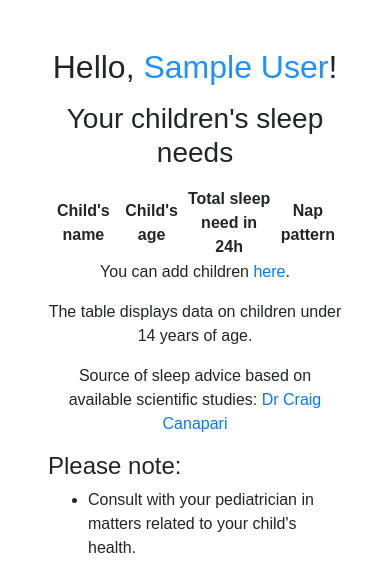
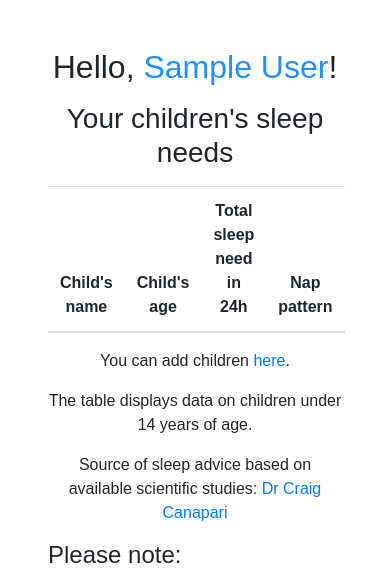
Before and after one commit to KeaKohv/babyzz, a Flask app: page / in a window 390 px wide. Shown: the part 74-647 px from the top of the page. Run offline with Flask 2, Linux system fonts and the light colour scheme; the visitor is signed in with stand-in values (Sample User, id 1); data that the repository does not hold is empty; some libraries are stand-ins or nearby versions.

Commit message:
undo responsive table

```diff
--- a/templates/averages.html
+++ b/templates/averages.html
@@ -8,7 +8,7 @@
     <h3>Suggestions based on averages</h3>
     <p></p>
 
-    <table class=".table-responsive table-striped">
+    <table class="table table-striped">
         <thead>
             <tr>
                 <th>Child's name</th>
--- a/templates/index.html
+++ b/templates/index.html
@@ -9,7 +9,7 @@
     <p></p>
     <h3>Your children's sleep needs </h3>
     <p></p>
-    <table class=".table-responsive table-striped">
+    <table class="table table-striped">
         <thead>
             <tr>
                 <th>Child's name</th>
--- a/templates/waketimes.html
+++ b/templates/waketimes.html
@@ -7,7 +7,7 @@
 {% block main %}
     <h3>Your children's suggested waketime length </h3>
     <p></p>
-    <table class=".table-responsive table-striped">
+    <table class="table table-striped">
         <thead>
             <tr>
                 <th>Child's name</th>
```
